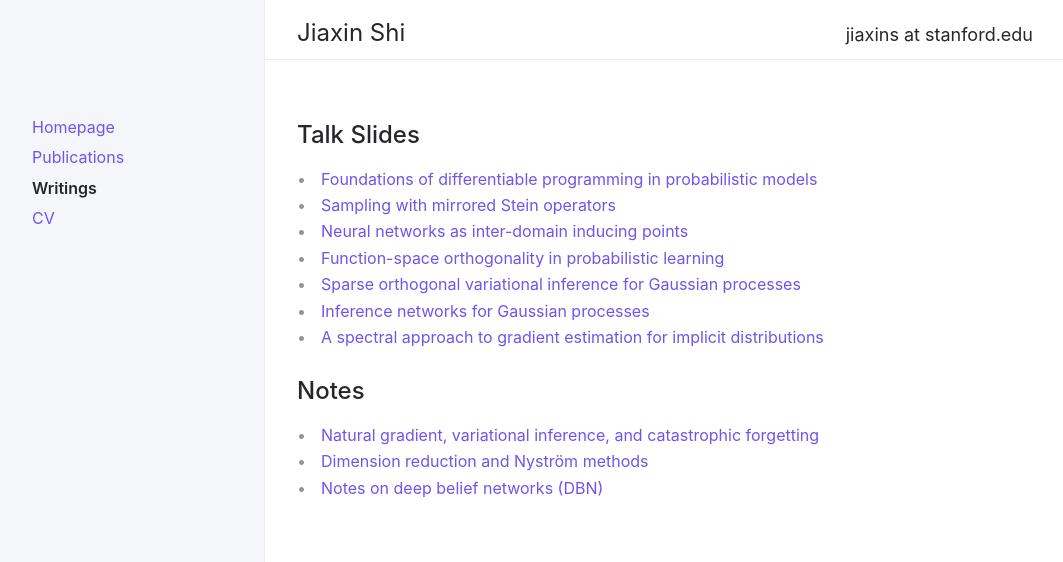
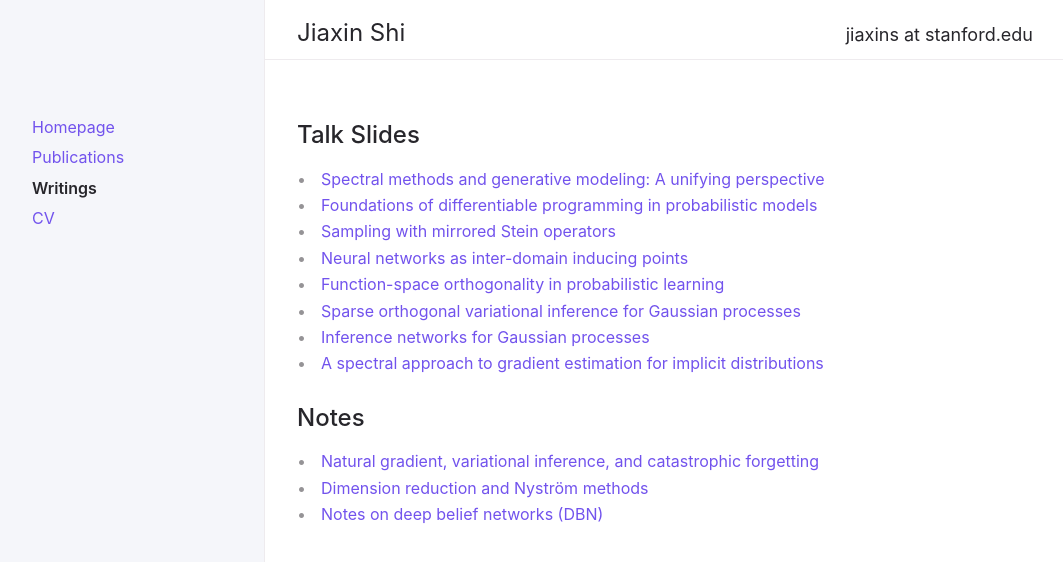
Before and after one commit to thjashin/thjashin.github.io, a Jekyll site: the page built from writings.md, in a window 1280 px wide. Shown: the top 562 px of the page, without its empty margins (91-1154 px from the left). Built offline with Jekyll 4.4.1, drawn with Linux system fonts in a browser that asks for light colours.

Commit message:
Update writings.md

```diff
--- a/writings.md
+++ b/writings.md
@@ -6,6 +6,7 @@ nav_order: 2
 
 ## Talk Slides
 
+* [Spectral methods and generative modeling: A unifying perspective](https://thjashin.github.io/talks/gen-spectral.pdf)
 * [Foundations of differentiable programming in probabilistic models](https://thjashin.github.io/talks/grad-est-apr-2022.pdf)
 * [Sampling with mirrored Stein operators](https://thjashin.github.io/talks/mirror-stein-samplers.pdf)
 * [Neural networks as inter-domain inducing points](https://thjashin.github.io/talks/nn-as-sparse-gp.pdf)
```
